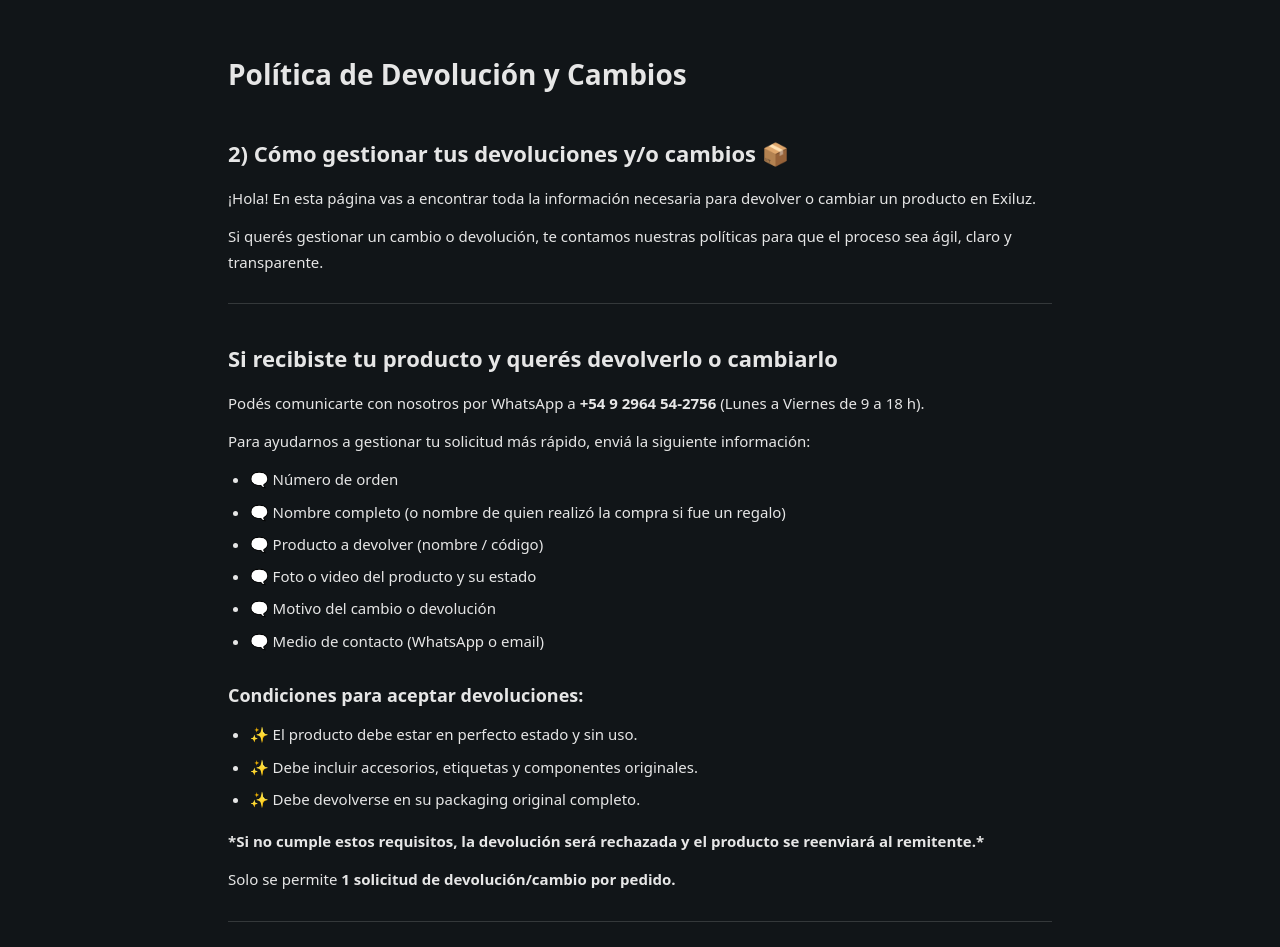
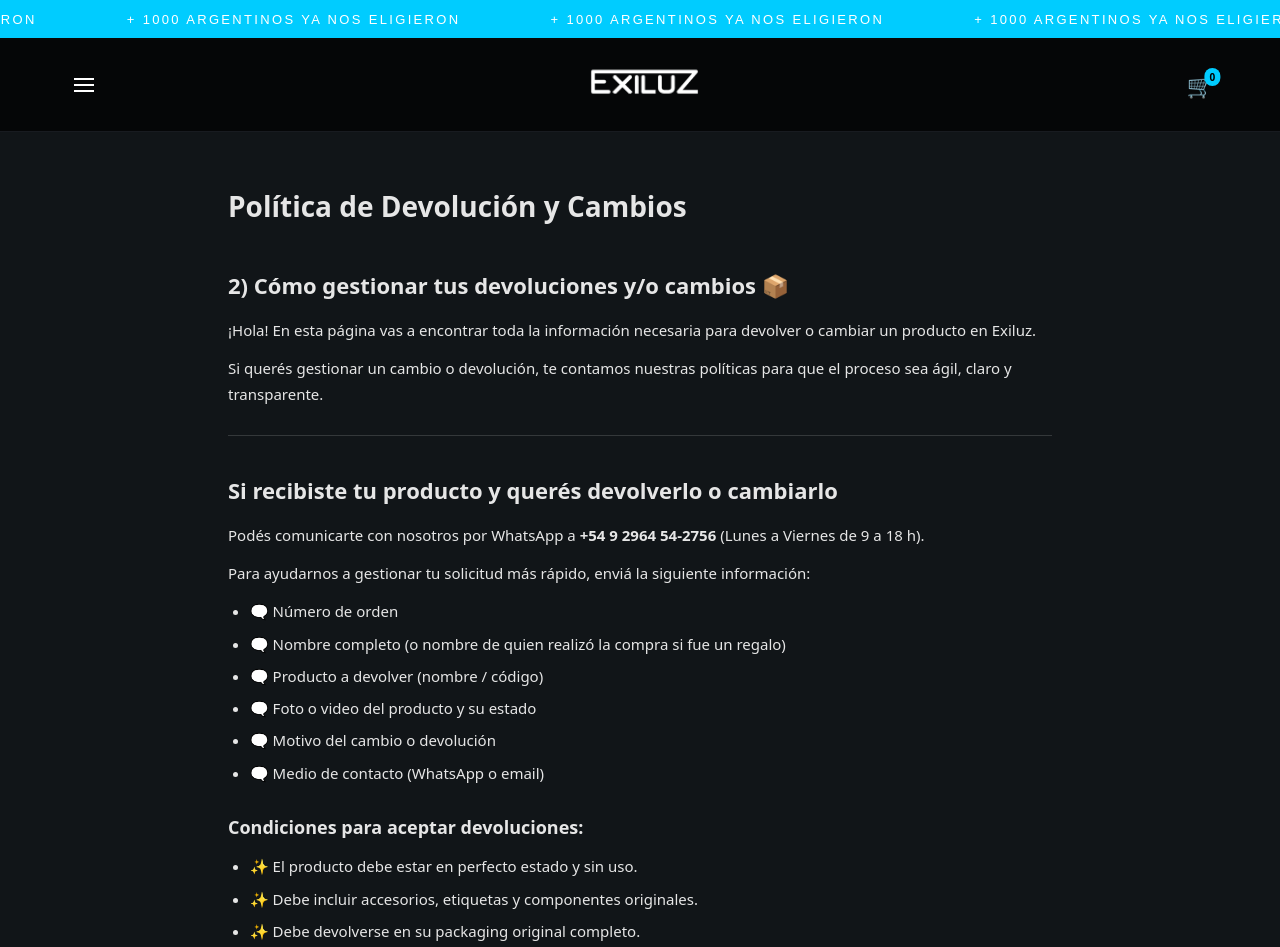
Before and after one commit to exiluzrg-design/exiluz, a website: page politica-devolucion.html in a window 1280 px wide. Shown: the top 947 px of the page. Drawn offline with Linux system fonts and the light colour scheme; a web font is replaced by a local one.

Commit message:
Update politica-devolucion.html

```diff
--- a/politica-devolucion.html
+++ b/politica-devolucion.html
@@ -13,7 +13,7 @@
   <link rel="stylesheet" href="assets/css/legal.css" />
 
   <!-- INYECTA banner + header desde UN SOLO JS (el mismo que index) -->
-  <script src="assets/js/include-header.js" defer></script>
+  <script src="assets/js/header-banner.js" defer></script>
 </head>
 
 <body class="page--legal">
```
